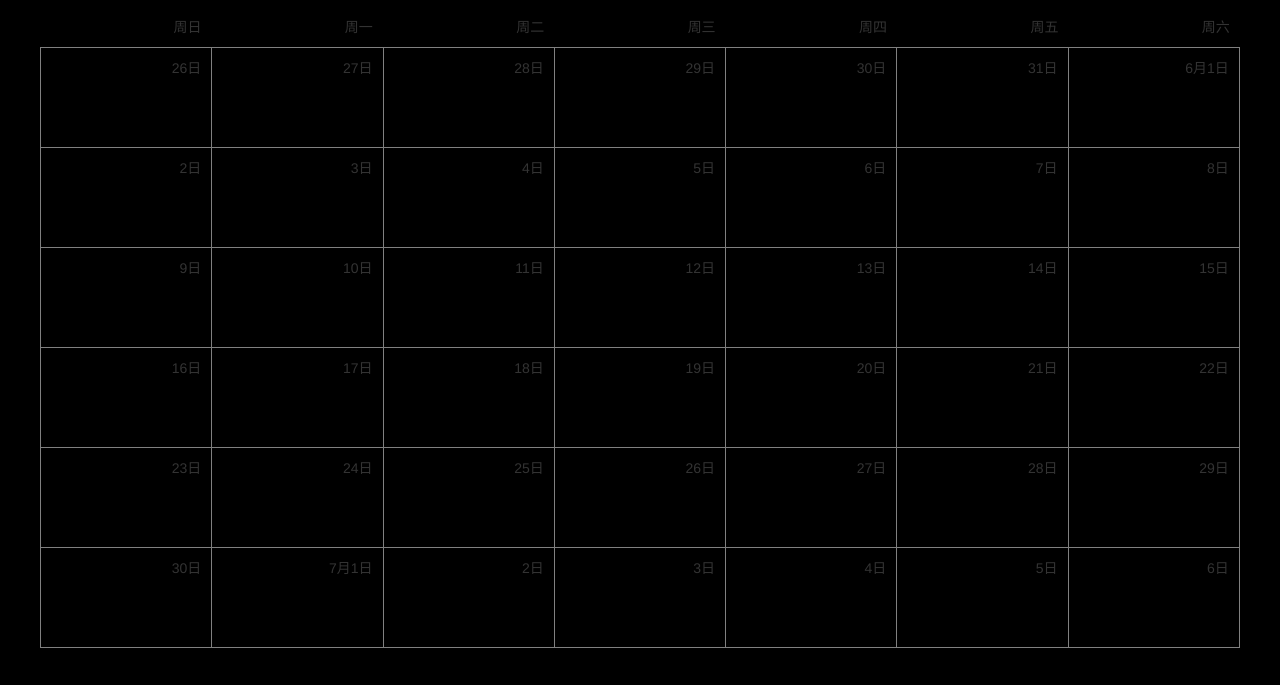
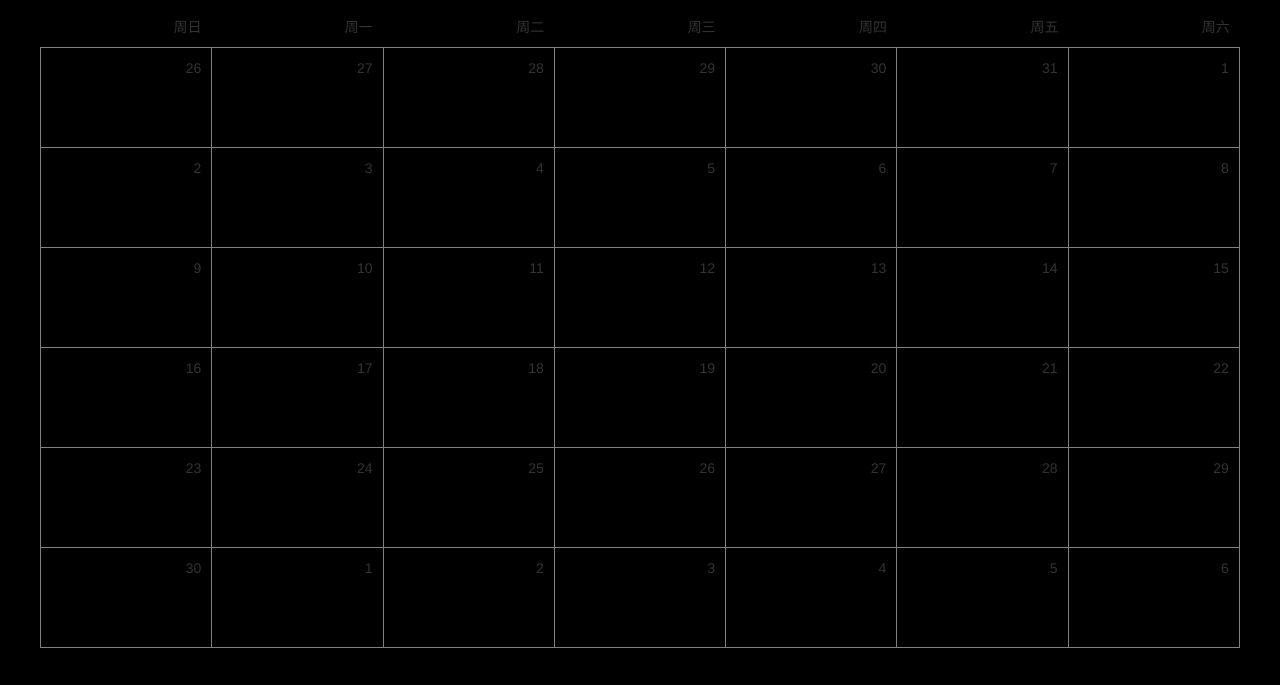
Before and after one commit to RobertLeeHao/RobertLeeHao.github.io, a plain HTML site: page index.html in a window 1280 px wide. Shown: the part 115-800 px from the top of the page. Drawn offline with Linux system fonts and the light colour scheme.

Commit message:
完善日历逻辑

```diff
--- a/index.html
+++ b/index.html
@@ -82,50 +82,7 @@
           <li>周五</li>
           <li>周六</li>
       </ul>
-      <ul class="calender">
-        <li>26日</li>
-        <li>27日</li>
-        <li>28日</li>
-        <li>29日</li>
-        <li>30日</li>
-        <li>31日</li>
-        <li>6月1日</li>
-        <li>2日</li>
-        <li>3日</li>
-        <li>4日</li>
-        <li>5日</li>
-        <li>6日</li>
-        <li>7日</li>
-        <li>8日</li>
-        <li>9日</li>
-        <li>10日</li>
-        <li>11日</li>
-        <li>12日</li>
-        <li>13日</li>
-        <li>14日</li>
-        <li>15日</li>
-        <li>16日</li>
-        <li>17日</li>
-        <li>18日</li>
-        <li>19日</li>
-        <li>20日</li>
-        <li>21日</li>
-        <li>22日</li>
-        <li>23日</li>
-        <li>24日</li>
-        <li>25日</li>
-        <li>26日</li>
-        <li>27日</li>
-        <li>28日</li>
-        <li>29日</li>
-        <li>30日</li>
-        <li>7月1日</li>
-        <li>2日</li>
-        <li>3日</li>
-        <li>4日</li>
-        <li>5日</li>
-        <li>6日</li>
-      </ul>
+      <ul class="calender"></ul>
     </section><!-- jQuery (Bootstrap 的所有 JavaScript 插件都依赖 jQuery，所以必须放在前边) -->
     <script src="js/jquery.min.js"></script>
     <!-- 加载 Bootstrap 的所有 JavaScript 插件。你也可以根据需要只加载单个插件。 -->
--- a/js/main.js
+++ b/js/main.js
@@ -3,10 +3,26 @@ $(document).ready(function(){
     var _year = _today.getFullYear();
     var _month = _today.getMonth()+1;
 
+    var count = 42
+
     var _firstDay = new Date(_year, _month - 1, 1);  // 当前月第一天
     // console.log(year + "and" + month);
     $("#calender-title").text(_year + "年" + _month + "月");
-    console.log(_firstDay);
+
+    for (var i = 0; i < count; i++) {
+    	var _thisDay = new Date(_year, _month - 1, i + 1 - _firstDay.getDay());
+    	var _thisDayNumber = _thisDay.getDate();
+    	var _thisDayMonth = _thisDay.getMonth()+1;
+    	var _otherMonthStyle = "other";
+    	var _weekendStyle = "";
+    	if (_thisDayMonth == _month) {
+    		_otherMonthStyle = "";
+    	}
+    	if (_thisDay.getDay() == 6 || _thisDay.getDay() == 0) {
+    		_weekendStyle = "weekend";
+    	}
+    	$(".calender").append("<li class="+"'"+_otherMonthStyle+ "&nbsp;" +_weekendStyle+"'"+">"+_thisDayNumber+"</li>");
+    }
 })
 
 // calender
```
